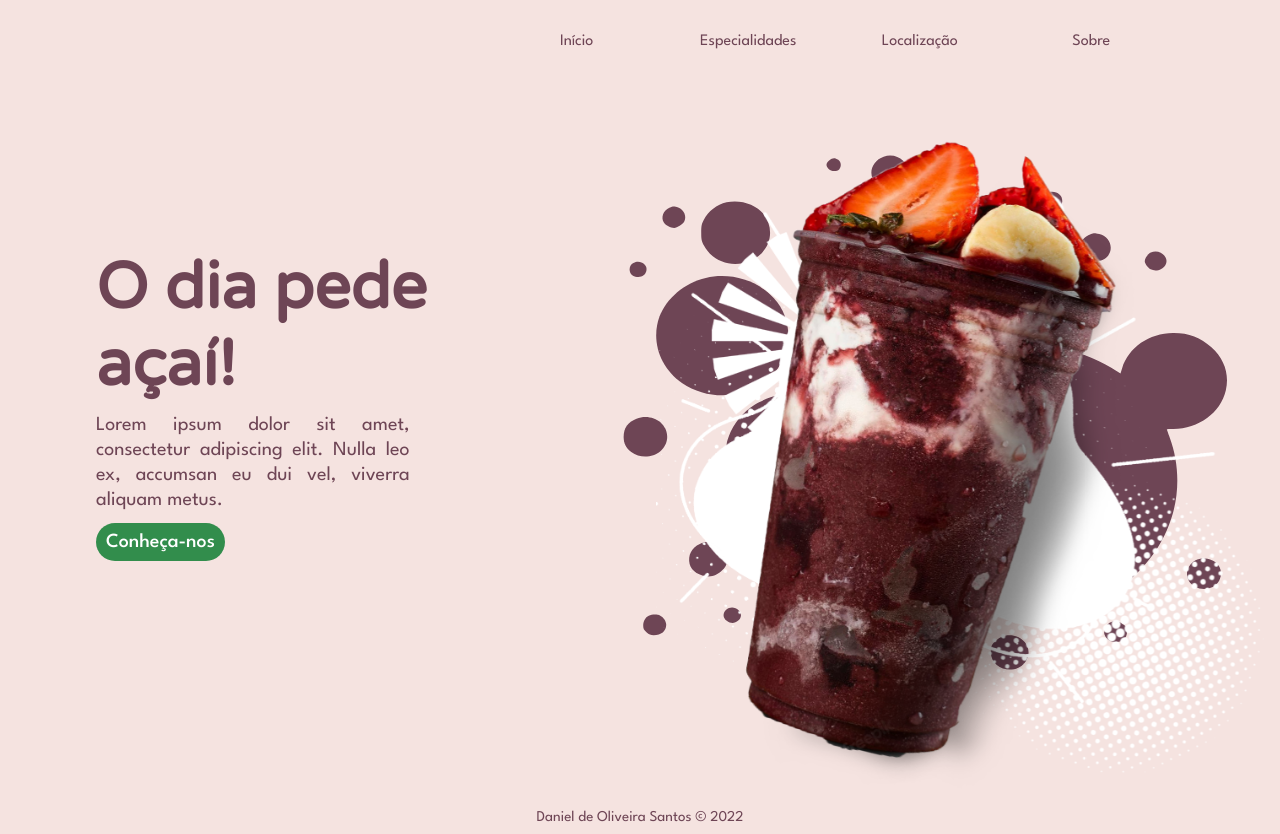
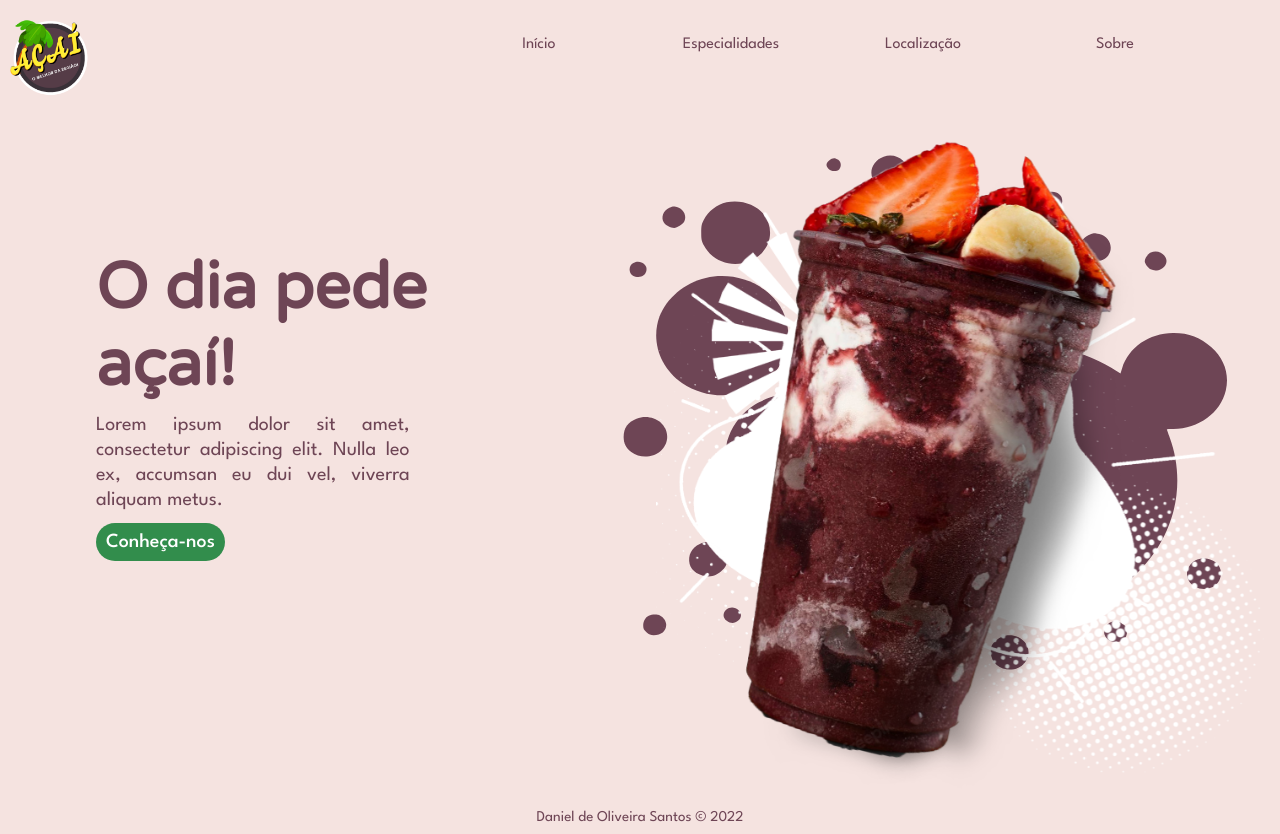
Before and after one commit to danideoliveira/acaiteria-regiao, a React (Vite) app: page / in a window 1280 px wide. Built offline with nearby package versions, Linux system fonts and the light colour scheme.

Commit message:
Add logo

```diff
--- a/src/components/images/Images.jsx
+++ b/src/components/images/Images.jsx
@@ -12,6 +12,7 @@ import logoInstagram from '../../assets/img/logo-instagram.png';
 import logoFacebook from '../../assets/img/logo-facebook.png';
 import logoTwitter from '../../assets/img/logo-twitter.png';
 import aboutBubble from '../../assets/img/about-bubble.svg';
+import logo from '../../assets/img/acaiteria-logo1.png';
 
 const images = {
     acai,
@@ -27,7 +28,8 @@ const images = {
     logoInstagram,
     logoFacebook,
     logoTwitter,
-    aboutBubble
+    aboutBubble,
+    logo
 };
 
 export default images;
--- a/src/components/navbar/Navbar.jsx
+++ b/src/components/navbar/Navbar.jsx
@@ -1,5 +1,6 @@
 import { Nav, Menu, MobileMenu } from './Navbar.styled';
 import { Link } from "react-router-dom";
+import images from '../images/Images';
 
 function Navbar() {
 
@@ -19,6 +20,7 @@ function Navbar() {
 
     return(
         <Nav>
+            <img src={images.logo}/>
             <Menu className='menu'>
                 {
                     menuItems.map(item => (
--- a/src/components/navbar/Navbar.styled.js
+++ b/src/components/navbar/Navbar.styled.js
@@ -3,9 +3,9 @@ import { setFlexbox } from "../../helpers/Mixins";
 import { colors } from "../../helpers/variables";
 
 export const Nav = styled.nav`
-    ${setFlexbox('center', 'flex-end', 'row')}
+    ${setFlexbox('center', 'space-between', 'row')}
     width: 100%;
-    max-width: 980px;
+    max-width: 1280px;
     height: 8vh;
     z-index: 999;
     margin: 0 auto;
@@ -13,19 +13,38 @@ export const Nav = styled.nav`
     position: absolute;
     right: 0;
 
+    img {
+        margin-top: 5rem;
+        width: 100px;
+    }
+
     @media (min-width: 320px) and (max-width: 900px) {
         justify-content: flex-start;
         align-items: flex-end;
         width: 95%;
         height: 10vh;
+
+        img {
+            right: 0;
+            top: 0;
+            position: absolute;
+            margin: 5rem 5rem 0 0;
+        }
+    }
+
+    @media (min-width: 320px) and (max-width: 480px) {
+        img {
+            width: 10rem;
+            margin: 0.1rem 0.1rem 0 0;
+        }
     }
 `;
 
 export const Menu = styled.ul`
     ${setFlexbox('center', 'space-evenly', 'row')}
     height: 100%;
-    width: 70%;
-    margin: 2% 10% 0 0;
+    width: 60%;
+    margin: 2% 5% 0 0;
 
     &.active {
         left: 0;
```
Also changed, not shown: src/assets/img/acaiteria-logo1.png (added), src/assets/img/acaiteria-logo2.png (added).
